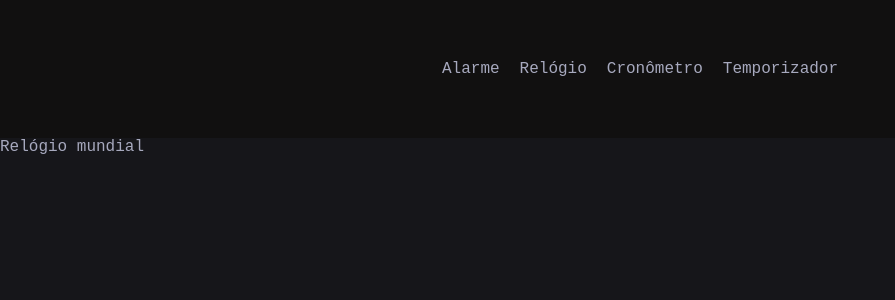
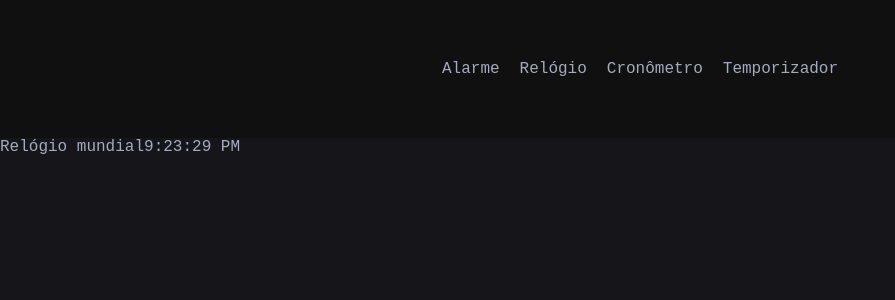
Before and after one commit to IcaroEmanuel/app-relogio-react, a React app in the folder app-relogio-react/src/: page / in a window 1280 px wide. Shown: the top 300 px of the page, without its empty margins (0-895 px from the left). Built offline with nearby package versions, Linux system fonts and the light colour scheme; the HTML template or start-up script is replaced by a standard one.

Commit message:
Monstrando a hora atual quando a tela é carregada

```diff
--- a/app-relogio-react/src/pages/Watch.jsx
+++ b/app-relogio-react/src/pages/Watch.jsx
@@ -1,9 +1,21 @@
-import React from 'react';
+import { useState, useEffect } from 'react';
 
 export default function Watch() {
+  const [currentTime, setCurrentTime] = useState('');
+
+  const getTime = () => {
+    const date = new Date;
+    const actualHour = date.toLocaleTimeString();
+    setCurrentTime(actualHour);
+  }
+
+    // useEffect - https://pt-br.reactjs.org/docs/hooks-overview.html
+    useEffect(() => setInterval(() => getTime(), 1000));
+
   return (
     <section>
       Relógio mundial
+      { currentTime }
     </section>
   );
 }
```
